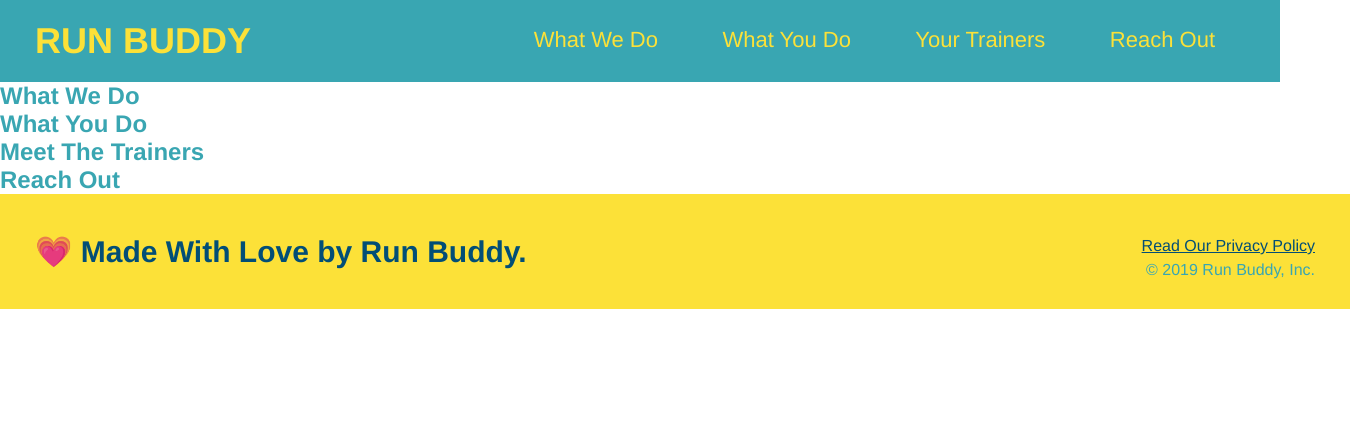
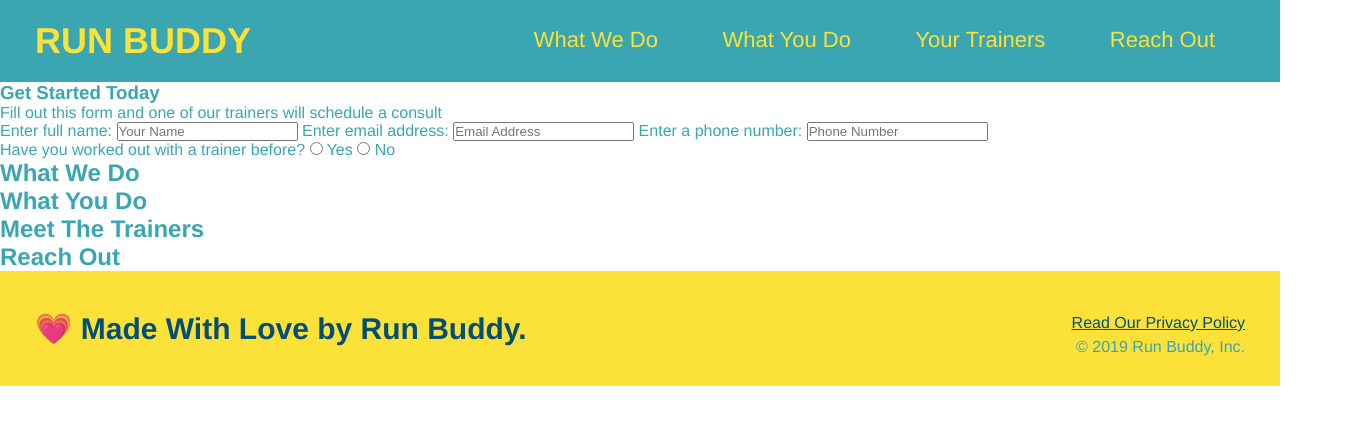
Before and after one commit to stmaddox/run-buddy, a plain HTML site: page index.html in a window 1280 px wide. Shown: the whole page, 1350 px wide, since content can reach past the window. Drawn offline with Linux system fonts and the light colour scheme.

Commit message:
some of hero added in

```diff
--- a/assets/css/style.css
+++ b/assets/css/style.css
@@ -1,6 +1,7 @@
 * {
     margin: 0;
     padding: 0;
+    box-sizing: border-box;
 }
 
 body {
--- a/index.html
+++ b/index.html
@@ -35,8 +35,30 @@
 
     <!--hero/jumbotron-->
     <section>
+        <div>
+            <h3>Get Started Today</h3>
+            <p>Fill out this form and one of our trainers will schedule a consult</p>
+        <!--Add form element-->
+        <form>
+            <label for ="name">Enter full name:</label>
+            <input type="text" placeholder="Your Name" name="name" id="name" />
+            <label for ="email">Enter email address:</label>
+            <input type="text" placeholder="Email Address" name="email" id="email" />
+            <label for ="phone">Enter a phone number:</label>
+            <input for="text" placeholder="Phone Number" name="phone" id="phone" />
+            <p>
+                Have you worked out with a trainer before?
+                <input type="radio" name="trainer-confirm" id="trainer-yes" />
+                <label for="trainer-yes">Yes</label>
+                <input type="radio" name="trainer-confirm" id="trainer-no" />
+                <label for="trainer-no">No</label>
+            </p>
+        </form>
+
+        </div>
 
     </section>
+
 
     <!--"what we do" section-->
     <section>
```
